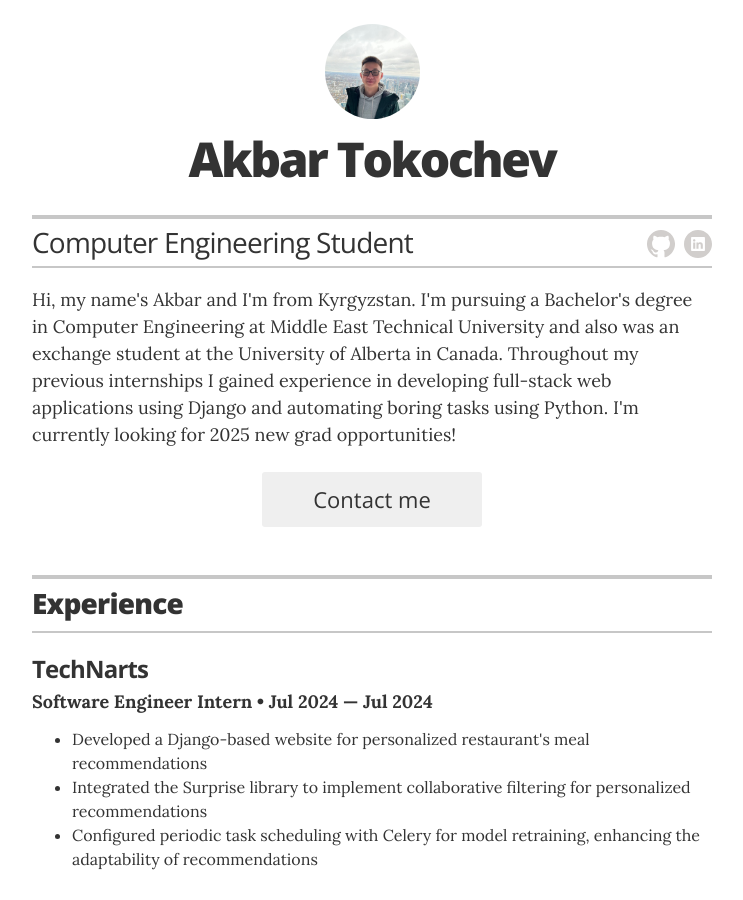
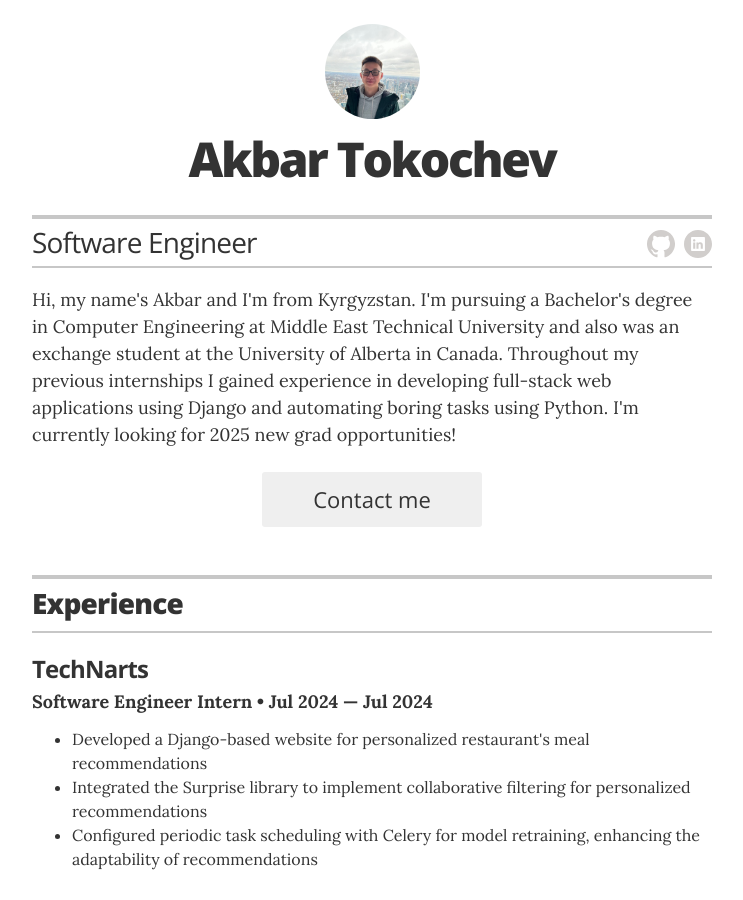
Before and after one commit to Akbro23/akbro23.github.io, a Jekyll site: the page built from index.html, in a window 1280 px wide and 900 px high. Shown: the whole window, without its empty margins (268-1011 px from the left). Built offline with Jekyll 4.4.1, drawn with Linux system fonts in a browser that asks for light colours.

Commit message:
Update _config.yml

```diff
--- a/_config.yml
+++ b/_config.yml
@@ -11,7 +11,7 @@ sass:
 # Resume settings
 resume_avatar:                  "true"
 resume_name:                    "Akbar Tokochev"
-resume_title:                   "Computer Engineering Student"
+resume_title:                   "Software Engineer"
 
 # used for the contact button in _layouts/resume.html
 resume_contact_email:           "atokochev@gmail.com"
```
